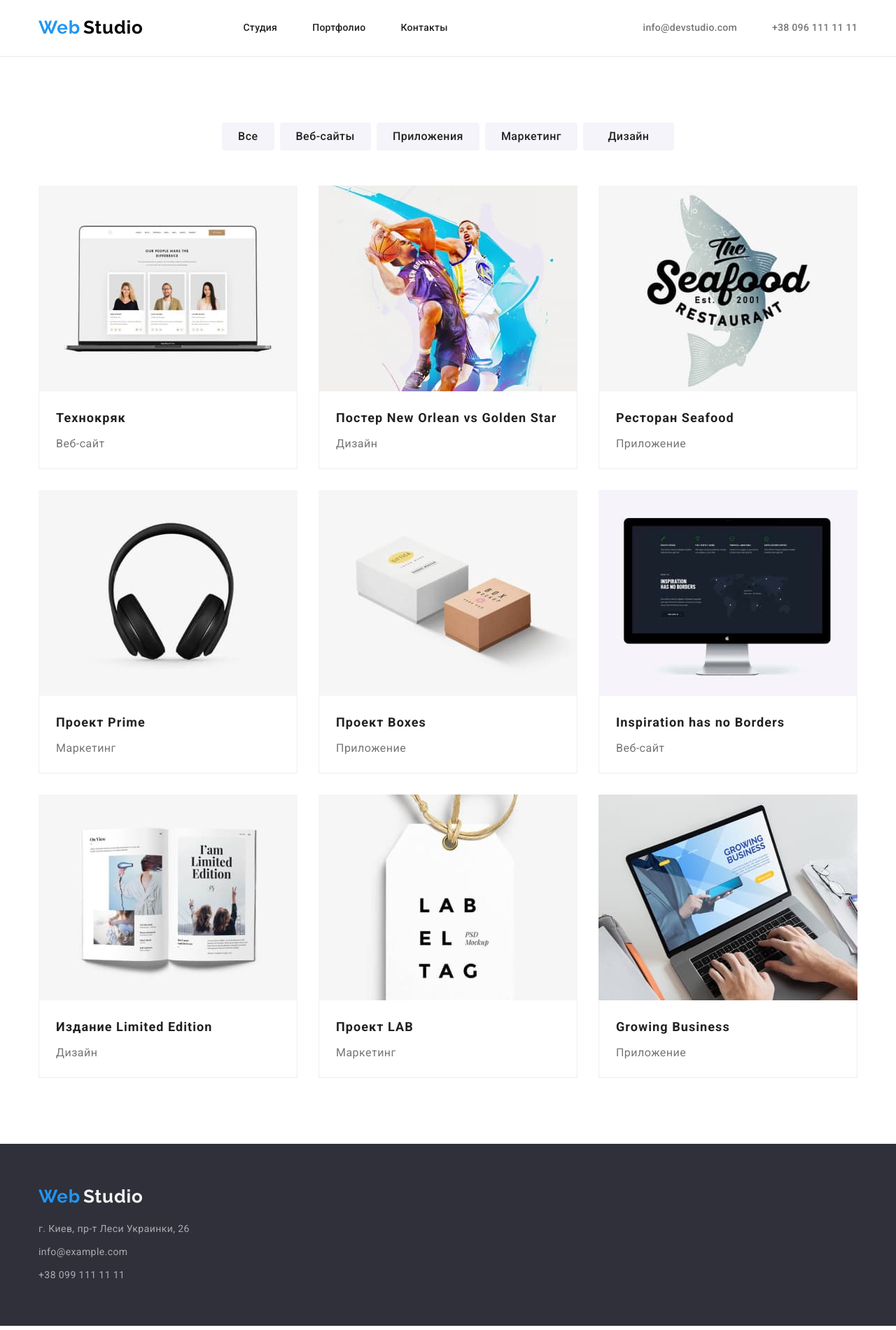
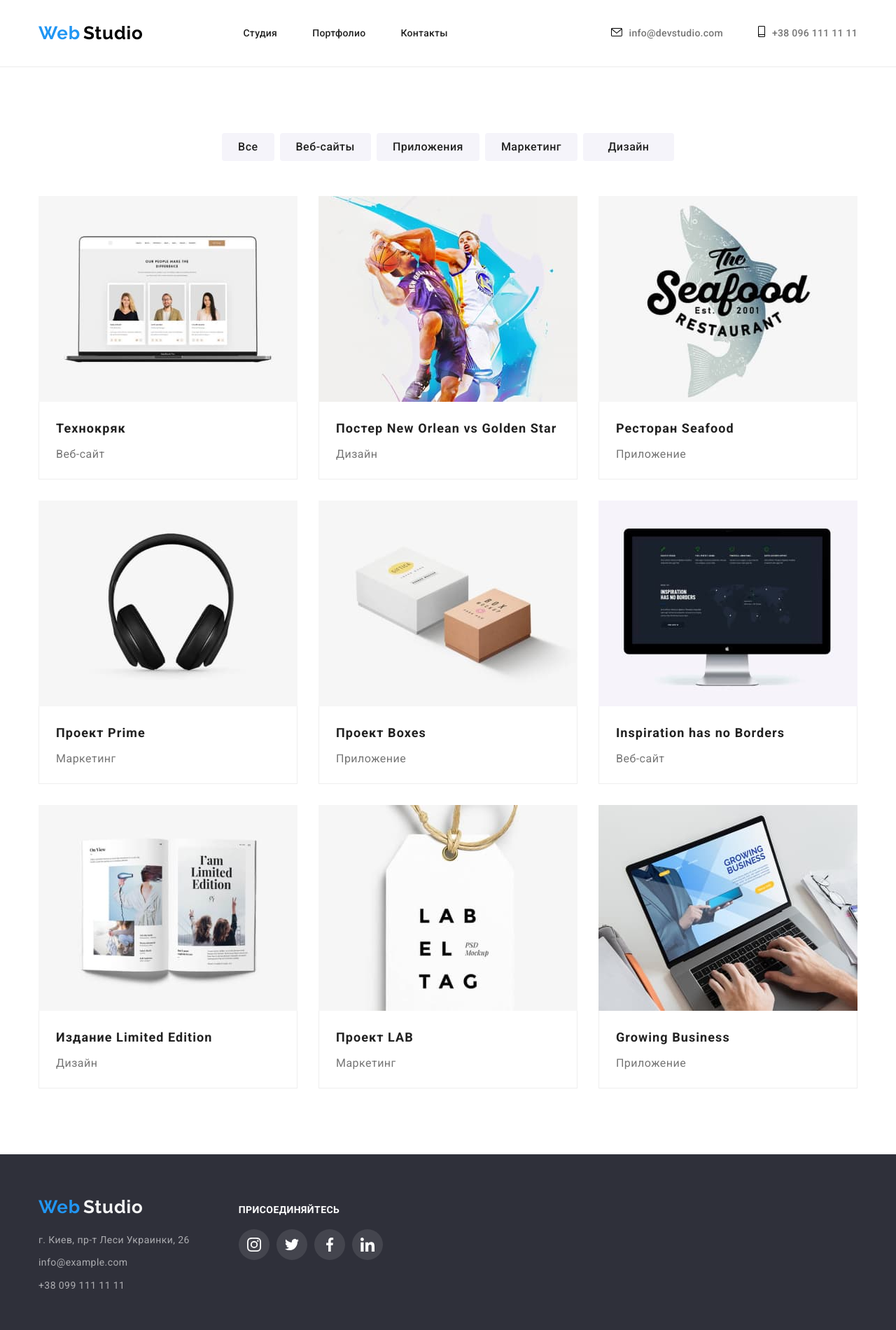
Before and after one commit to ViacheslavLogvyn/goit-markup-hw-04, a plain HTML site: page portfolio.html in a window 1280 px wide. Shown: the whole page at 70% size. Drawn offline with nearby package versions, Linux system fonts and the light colour scheme.

Commit message:
add-footer

```diff
--- a/portfolio.html
+++ b/portfolio.html
@@ -47,15 +47,21 @@
         </nav>
         <!---------------------КОНТАКТИ ХЕДЕР--------------------->
         <ul class="contacts-header-list">
-          <li class="item">
-            <a class="contacts-item" href="mailto:info@devstudio.com"
-              >info@devstudio.com</a
-            >
+          <li class="contacts-list">
+            <div class="contacts-list-item">
+              <svg class="contacts-icon-mail" width="16" height="12">
+                <use href="/images/icons.svg#icon-envelope"></use>
+              </svg>
+            </div>
+            <a class="contacts-mail" href="mailto:info@devstudio.com">info@devstudio.com</a>
           </li>
-          <li class="item">
-            <a class="contacts-item" href="tel:+380961111111"
-              >+38 096 111 11 11</a
-            >
+          <li class="contacts-list">
+            <div class="contacts-list-item">
+              <svg class="contacts-icon-tel" width="10" height="16">
+                <use href="/images/icons.svg#icon-smartphone"></use>
+              </svg>
+            </div>
+            <a class="contacts-tel" href="tel:+380961111111">+38 096 111 11 11</a>
           </li>
         </ul>
       </div>
@@ -71,17 +77,13 @@
               <button class="filter-btn all" type="button">Все</button>
             </li>
             <li class="filter-item">
-              <button class="filter-btn website" type="button">
-                Веб-сайты
-              </button>
+              <button class="filter-btn website" type="button">Веб-сайты</button>
             </li>
             <li class="filter-item">
               <button class="filter-btn app" type="button">Приложения</button>
             </li>
             <li class="filter-item">
-              <button class="filter-btn marketing" type="button">
-                Маркетинг
-              </button>
+              <button class="filter-btn marketing" type="button">Маркетинг</button>
             </li>
             <li class="filter-item">
               <button class="filter-btn design" type="button">Дизайн</button>
@@ -91,12 +93,7 @@
           <ul class="gallery-list">
             <li class="gallery-item">
               <a class="link" href="#">
-                <img
-                  src="./images/techno.jpg"
-                  alt="Технокряк"
-                  width="370"
-                  height="294"
-                />
+                <img src="./images/techno.jpg" alt="Технокряк" width="370" height="294" />
                 <div class="gallery-content">
                   <h3 class="gallery-title">Технокряк</h3>
                   <p class="gallery-text">Веб-сайт</p>
@@ -105,12 +102,7 @@
             </li>
             <li class="gallery-item">
               <a class="link" href="#">
-                <img
-                  src="./images/neworlean.jpg"
-                  alt="Постер"
-                  width="370"
-                  height="294"
-                />
+                <img src="./images/neworlean.jpg" alt="Постер" width="370" height="294" />
                 <div class="gallery-content">
                   <h3 class="gallery-title">
                     Постер <span lang="en">New Orlean vs Golden Star</span>
@@ -121,108 +113,61 @@
             </li>
             <li class="gallery-item">
               <a class="link" href="#">
-                <img
-                  src="./images/seafood.jpg"
-                  alt="Ресторан "
-                  width="370"
-                  height="294"
-                />
+                <img src="./images/seafood.jpg" alt="Ресторан " width="370" height="294" />
                 <div class="gallery-content">
-                  <h3 class="gallery-title">
-                    Ресторан <span lang="en">Seafood</span>
-                  </h3>
+                  <h3 class="gallery-title">Ресторан <span lang="en">Seafood</span></h3>
                   <p class="gallery-text">Приложение</p>
                 </div>
               </a>
             </li>
             <li class="gallery-item">
               <a class="link" href="#">
-                <img
-                  src="./images/prime.jpg"
-                  alt="Проект Прайм"
-                  width="370"
-                  height="294"
-                />
+                <img src="./images/prime.jpg" alt="Проект Прайм" width="370" height="294" />
                 <div class="gallery-content">
-                  <h3 class="gallery-title">
-                    Проект <span lang="en">Prime</span>
-                  </h3>
+                  <h3 class="gallery-title">Проект <span lang="en">Prime</span></h3>
                   <p class="gallery-text">Маркетинг</p>
                 </div>
               </a>
             </li>
             <li class="gallery-item">
               <a class="link" href="#">
-                <img
-                  src="./images/boxes.jpg"
-                  alt="Приложение"
-                  width="370"
-                  height="294"
-                />
+                <img src="./images/boxes.jpg" alt="Приложение" width="370" height="294" />
                 <div class="gallery-content">
-                  <h3 class="gallery-title">
-                    Проект <span lang="en">Boxes</span>
-                  </h3>
+                  <h3 class="gallery-title">Проект <span lang="en">Boxes</span></h3>
                   <p class="gallery-text">Приложение</p>
                 </div>
               </a>
             </li>
             <li class="gallery-item">
               <a class="link" href="#">
-                <img
-                  src="./images/inspiration.jpg"
-                  alt="Веб-сайт"
-                  width="370"
-                  height="294"
-                />
+                <img src="./images/inspiration.jpg" alt="Веб-сайт" width="370" height="294" />
                 <div class="gallery-content">
-                  <h3 class="gallery-title" lang="en">
-                    Inspiration has no Borders
-                  </h3>
+                  <h3 class="gallery-title" lang="en">Inspiration has no Borders</h3>
                   <p class="gallery-text">Веб-сайт</p>
                 </div>
               </a>
             </li>
             <li class="gallery-item">
               <a class="link" href="#">
-                <img
-                  src="./images/limited.jpg"
-                  alt="Издание"
-                  width="370"
-                  height="294"
-                />
+                <img src="./images/limited.jpg" alt="Издание" width="370" height="294" />
                 <div class="gallery-content">
-                  <h3 class="gallery-title">
-                    Издание <span lang="en">Limited Edition</span>
-                  </h3>
+                  <h3 class="gallery-title">Издание <span lang="en">Limited Edition</span></h3>
                   <p class="gallery-text">Дизайн</p>
                 </div>
               </a>
             </li>
             <li class="gallery-item">
               <a class="link" href="#">
-                <img
-                  src="./images/lab.jpg"
-                  alt="Проект"
-                  width="370"
-                  height="294"
-                />
+                <img src="./images/lab.jpg" alt="Проект" width="370" height="294" />
                 <div class="gallery-content">
-                  <h3 class="gallery-title">
-                    Проект <span lang="en">LAB</span>
-                  </h3>
+                  <h3 class="gallery-title">Проект <span lang="en">LAB</span></h3>
                   <p class="gallery-text">Маркетинг</p>
                 </div>
               </a>
             </li>
             <li class="gallery-item">
               <a class="link" href="#">
-                <img
-                  src="./images/business.jpg"
-                  alt="Приложение"
-                  width="370"
-                  height="294"
-                />
+                <img src="./images/business.jpg" alt="Приложение" width="370" height="294" />
                 <div class="gallery-content">
                   <h3 lang="en" class="gallery-title">Growing Business</h3>
                   <p class="gallery-text">Приложение</p>
@@ -237,7 +182,8 @@
     <!-- ---------------------ФУТЕР--------------------- -->
 
     <footer>
-      <div class="container">
+      <div class="footer-container container">
+        <div class="footer-wrapper">
           <a class="logo-footer" href="./index.html"
             ><span class="logo-web" lang="en">Web</span>
             <span class="logo-studio-footer" lang="en">Studio</span></a
@@ -253,9 +199,7 @@
                 >
               </li>
               <li class="address-list-item">
-              <a class="info" href="mailto:info@example.com"
-                >info@example.com</a
-              >
+                <a class="info" href="mailto:info@example.com">info@example.com</a>
               </li>
               <li class="address-list-item">
                 <a class="info" href="tel:+380991111111">+38 099 111 11 11</a>
@@ -263,6 +207,40 @@
             </ul>
           </address>
         </div>
+        <div class="footer-soc-icon-list">
+          <p class="footer-text">присоединяйтесь</p>
+          <ul class="footer-social-list list">
+            <li class="footer-social-item">
+              <a href="" class="footer-social-link link">
+                <svg class="team-soc-icon" width="20" height="20">
+                  <use href="./images/icons.svg#icon-instagram"></use>
+                </svg>
+              </a>
+            </li>
+            <li class="footer-social-item">
+              <a href="" class="footer-social-link link">
+                <svg class="team-soc-icon" width="20" height="20">
+                  <use href="./images/icons.svg#icon-twitter"></use>
+                </svg>
+              </a>
+            </li>
+            <li class="footer-social-item">
+              <a href="" class="footer-social-link link">
+                <svg class="team-soc-icon" width="20" height="20">
+                  <use href="./images/icons.svg#icon-facebook"></use>
+                </svg>
+              </a>
+            </li>
+            <li class="footer-social-item">
+              <a href="" class="footer-social-link link">
+                <svg class="team-soc-icon" width="20" height="20">
+                  <use href="./images/icons.svg#icon-linkedin"></use>
+                </svg>
+              </a>
+            </li>
+          </ul>
+        </div>
+      </div>
     </footer>
   </body>
 </html>
--- a/styles/styles.css
+++ b/styles/styles.css
@@ -147,10 +147,6 @@ img {
   color: black;
 }
 
-.logo-studio-footer {
-  color: whitesmoke;
-}
-
 /* ------------------------НАВІГАЦІЯ ХЕДЕР------------------------ */
 .site-nav-list {
   display: flex;
@@ -176,7 +172,21 @@ img {
   margin-left: auto;
 }
 
-.contacts-item {
+.contacts-list {
+  display: flex;
+  align-items: center;
+}
+
+.contacts-list:nth-child(1) {
+  margin-right: var(--header-horizontal-gap);
+}
+
+.contacts-list-item {
+  margin-right: 10px;
+}
+
+.contacts-tel,
+.contacts-mail {
   padding-top: 15px;
   padding-bottom: 15px;
   font-weight: 500;
@@ -186,8 +196,31 @@ img {
   color: #757575;
 }
 
-.contacts-header-list .item + .item {
-  margin-left: var(--header-horizontal-gap);
+/* .contacts-tel,
+.contacts-mail {
+  display: inline-flex;
+}
+
+.contacts-mail::before {
+  content: '';
+  width: 16px;
+  height: 12px;
+  background-image: url('//images/icons-nav.svg#icon-envelope');
+}
+
+.contacts-tel::before {
+  content: '';
+  width: 10px;
+  height: 16px;
+} */
+
+.contacts-list:hover .contacts-tel,
+.contacts-list:hover .contacts-mail,
+.contacts-list:hover .contacts-icon-tel,
+.contacts-list:hover .contacts-icon-mail {
+  color: var(--accent-color);
+  fill: var(--accent-color);
+  cursor: pointer;
 }
 
 /* ------------------------ГЕРОЙ------------------------ */
@@ -203,9 +236,7 @@ img {
   margin-right: auto;
 
   padding-top: 200px;
-  padding-right: auto;
   padding-bottom: 200px;
-  padding-left: auto;
 }
 
 .principles-img {
@@ -279,6 +310,8 @@ img {
   display: flex;
   justify-content: center;
   align-items: center;
+  background-color: #f5f4fa;
+  border-radius: 4px;
 }
 
 .principles-title {
@@ -291,6 +324,24 @@ img {
 
   margin-bottom: 10px;
 }
+
+/* .principles-title::before {
+  display: block;
+  content: '';
+  background-color: #f5f4fa;
+  height: 120px;
+  margin-bottom: var(--body-gap);
+  border-radius: 4px;
+  background-repeat: no-repeat;
+  background-size: 70px 70px;
+  background-position: center;
+}
+
+Зображення не моє бути в спрайті background-image: url не підтягує svg file зі спрайту
+.antenna::before {
+  background-image: url('../images/antenna\ 1-2.svg');
+} */
+
 .principles-text {
   font-weight: 400;
   font-size: 14px;
@@ -566,6 +617,11 @@ img {
   /* margin-bottom: 30px; */
 }
 
+.gallery-item:hover {
+  box-shadow: 0px 1px 3px rgba(0, 0, 0, 0.12), 0px 1px 1px rgba(0, 0, 0, 0.14),
+    0px 2px 1px rgba(0, 0, 0, 0.2);
+}
+
 .gallery-content {
   padding-top: 20px;
   padding-bottom: 20px;
@@ -604,6 +660,11 @@ footer {
   padding-bottom: 60px;
 }
 
+.footer-container {
+  display: flex;
+  align-items: baseline;
+}
+
 .logo-footer {
   display: inline-block;
   margin-bottom: 20px;
@@ -631,6 +692,63 @@ footer {
   margin-bottom: 9px;
 }
 
+.footer-wrapper {
+  display: flex;
+  flex-direction: column;
+}
+
+.footer-soc-icon-list {
+  margin-left: 70px;
+  display: flex;
+  flex-direction: column;
+  align-content: flex-start;
+}
+
+.footer-text {
+  font-family: var(--main-font-family);
+  font-style: normal;
+  font-weight: 700;
+  font-size: 14px;
+  line-height: 16px;
+  letter-spacing: 0.03em;
+  text-transform: uppercase;
+
+  color: #ffffff;
+
+  margin-bottom: 20px;
+}
+
+.footer-social-list {
+  display: flex;
+  justify-content: center;
+  gap: 10px;
+  margin-bottom: var(--body-gap);
+}
+
+.footer-soc-icons {
+  margin-left: 70px;
+  margin-bottom: 100px;
+}
+
+.footer-social-link {
+  background-color: rgba(255, 255, 255, 0.1);
+  width: 44px;
+  height: 44px;
+  border-radius: 50%;
+  display: flex;
+  justify-content: center;
+  align-items: center;
+  fill: #fff;
+}
+
+.footer-social-link:hover {
+  background-color: var(--accent-color);
+}
+
+.logo-studio-footer {
+  color: whitesmoke;
+}
+
 .info {
   font-style: normal;
   font-weight: 400;
@@ -655,9 +773,7 @@ footer {
 .site-nav-link:hover,
 .site-nav-link:focus,
 .info:hover,
-.info:focus,
-.contacts-item:hover,
-.contacts-item:focus {
+.info:focus {
   color: var(--accent-color);
   cursor: pointer;
 }
```
Also changed, not shown: index.html (+66 -21 lines), images/icons-advantages.svg (deleted), images/icons-clients.svg (deleted), images/icons.svg. Lines whose indentation alone changed are shown as unchanged.
